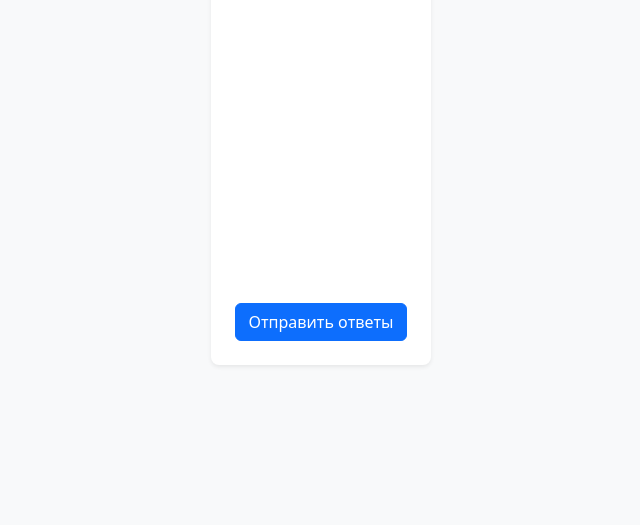
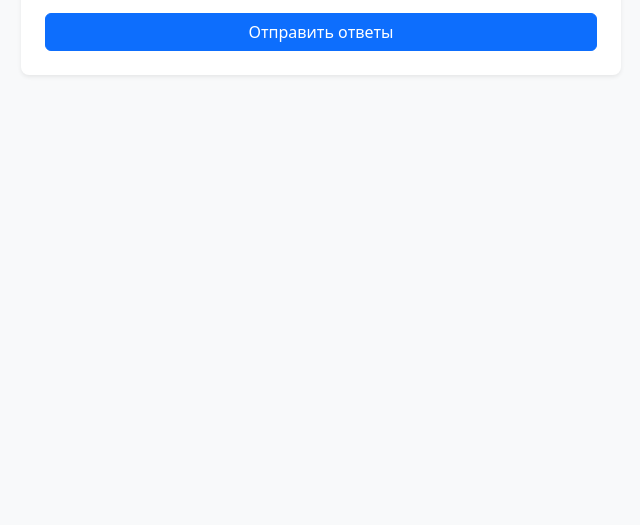
Before and after one commit to vanype/kmibTesting, a website: page public/test-page.html in a window 1280 px wide. Shown: the part 307-832 px from the top of the page, without its empty margins (319-959 px from the left). After the commit the page ends 800 px from the top, so only its background shows below. Drawn offline with nearby package versions, Linux system fonts and the light colour scheme.

Commit message:
fix design

```diff
--- a/public/test-page.html
+++ b/public/test-page.html
@@ -6,58 +6,38 @@
   <title>Тестирование</title>
   <link href="https://cdn.jsdelivr.net/npm/bootstrap@5.3.0/dist/css/bootstrap.min.css" rel="stylesheet" />
   <style>
-    html, body {
-      height: 100%;
+    body {
       margin: 0;
       background-color: #f8f9fa;
+      padding: 1rem;
       display: flex;
       justify-content: center;
-      padding: 2rem 1rem;
-      box-sizing: border-box;
-    }
-
-    body {
-      /* Убираем align-items, чтобы не выравнивать по центру вертикально — будет сверху */
-      flex-direction: column;
-      align-items: center;
-      min-height: 100vh;
     }
 
     .container {
-      max-width: 600px;
-      width: 100%;
       background: white;
       padding: 1.5rem;
       border-radius: 0.5rem;
       box-shadow: 0 0.125rem 0.25rem rgba(0, 0, 0, 0.075);
 
-      /* Используем min-height вместо фиксированной высоты, чтобы не растягивать лишнего */
-      min-height: 60vh;
+      width: 100%;
+      max-width: 600px;
 
-      /* Flex-контейнер для правильного растягивания вопросов */
       display: flex;
       flex-direction: column;
-      overflow: hidden;
+      /* не фиксируем высоту */
     }
 
     #questions-container {
-      flex-grow: 1;
       overflow-y: auto;
       padding-right: 10px;
       margin-bottom: 1rem;
-      min-height: 0; /* Чтобы flex корректно работал */
+      max-height: 60vh; /* ограничим максимум, чтобы не раздувалось */
+      min-height: 200px; /* чтобы не сжимался до 0 */
     }
 
     #submit-test {
       flex-shrink: 0;
-    }
-
-    /* Для мобильных уменьшаем min-height, чтобы не занимать много места */
-    @media (max-width: 576px) {
-      .container {
-        min-height: auto;
-        padding: 1rem;
-      }
     }
   </style>
 </head>
@@ -65,7 +45,7 @@
   <div class="container">
     <h1 class="text-center mb-3">Тест</h1>
     <div id="questions-container">
-      <!-- Вопросы будут сюда -->
+      <!-- Вопросы сюда -->
     </div>
     <button id="submit-test" class="btn btn-primary w-100">Отправить ответы</button>
   </div>
```
